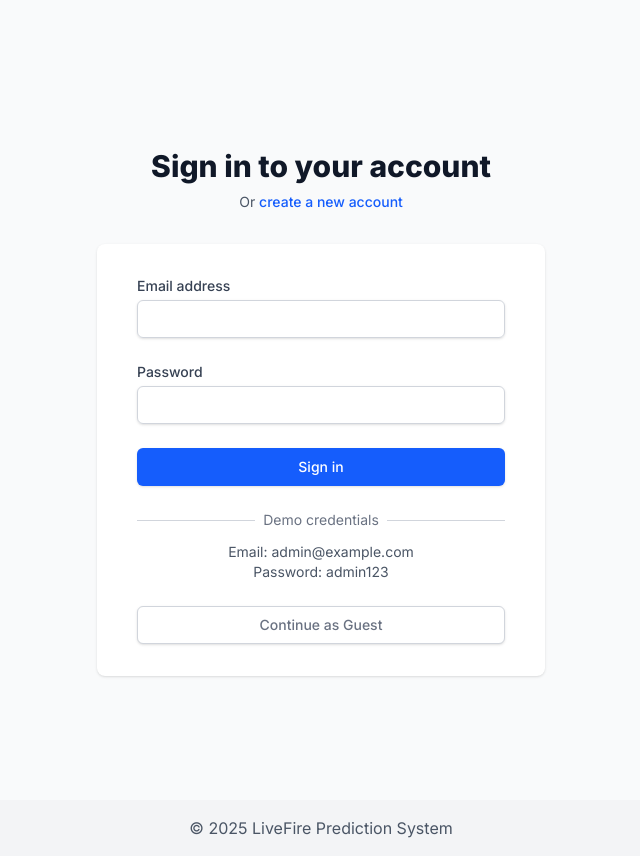
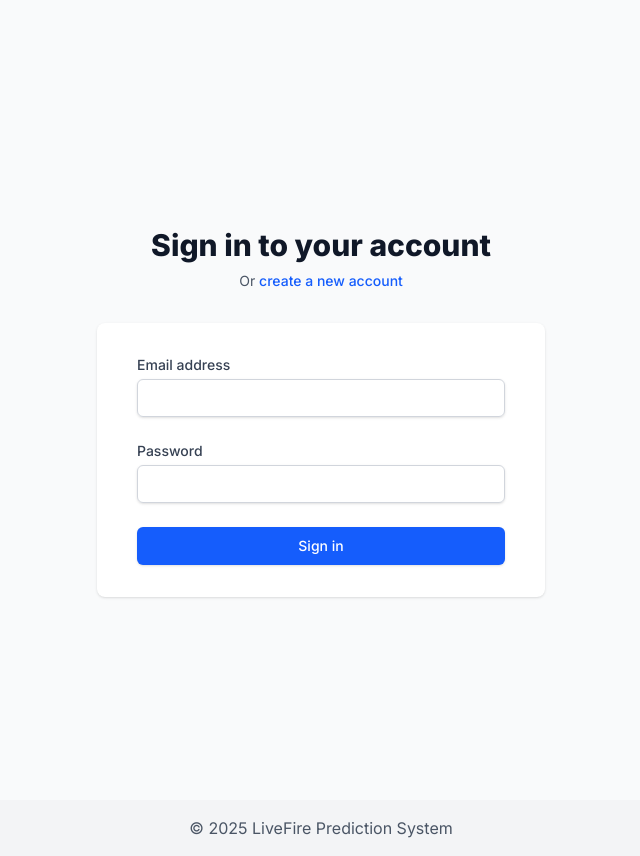
Before and after one commit to Pratik1joshi/Wildfire-frontend, a Next.js app: page /login in a window 1280 px wide. Shown: the whole page, without its empty margins (319-959 px from the left). Built offline with nearby package versions, Linux system fonts and the light colour scheme.

Commit message:
Improved login and signup

```diff
--- a/app/login/page.js
+++ b/app/login/page.js
@@ -111,31 +111,6 @@ export default function LoginPage() {
             </div>
           </form>
 
-          <div className="mt-6">
-            <div className="relative">
-              <div className="absolute inset-0 flex items-center">
-                <div className="w-full border-t border-gray-300"></div>
-              </div>
-              <div className="relative flex justify-center text-sm">
-                <span className="px-2 bg-white text-gray-500">
-                  Demo credentials
-                </span>
-              </div>
-            </div>
-
-            <div className="mt-3 text-sm text-center text-gray-600">
-              <p>Email: admin@example.com</p>
-              <p>Password: admin123</p>
-            </div>
-
-            <div className="mt-6 grid grid-cols-1 gap-3">
-              <Link href="/">
-                <div className="w-full inline-flex justify-center py-2 px-4 border border-gray-300 rounded-md shadow-sm bg-white text-sm font-medium text-gray-500 hover:bg-gray-50">
-                  Continue as Guest
-                </div>
-              </Link>
-            </div>
-          </div>
         </div>
       </div>
     </div>
--- a/app/signup/page.js
+++ b/app/signup/page.js
@@ -172,14 +172,6 @@ export default function SignupPage() {
                 </span>
               </div>
             </div>
-
-            <div className="mt-6 grid grid-cols-1 gap-3">
-              <Link href="/">
-                <div className="w-full inline-flex justify-center py-2 px-4 border border-gray-300 rounded-md shadow-sm bg-white text-sm font-medium text-gray-500 hover:bg-gray-50">
-                  Continue as Guest
-                </div>
-              </Link>
-            </div>
           </div>
         </div>
       </div>
```
